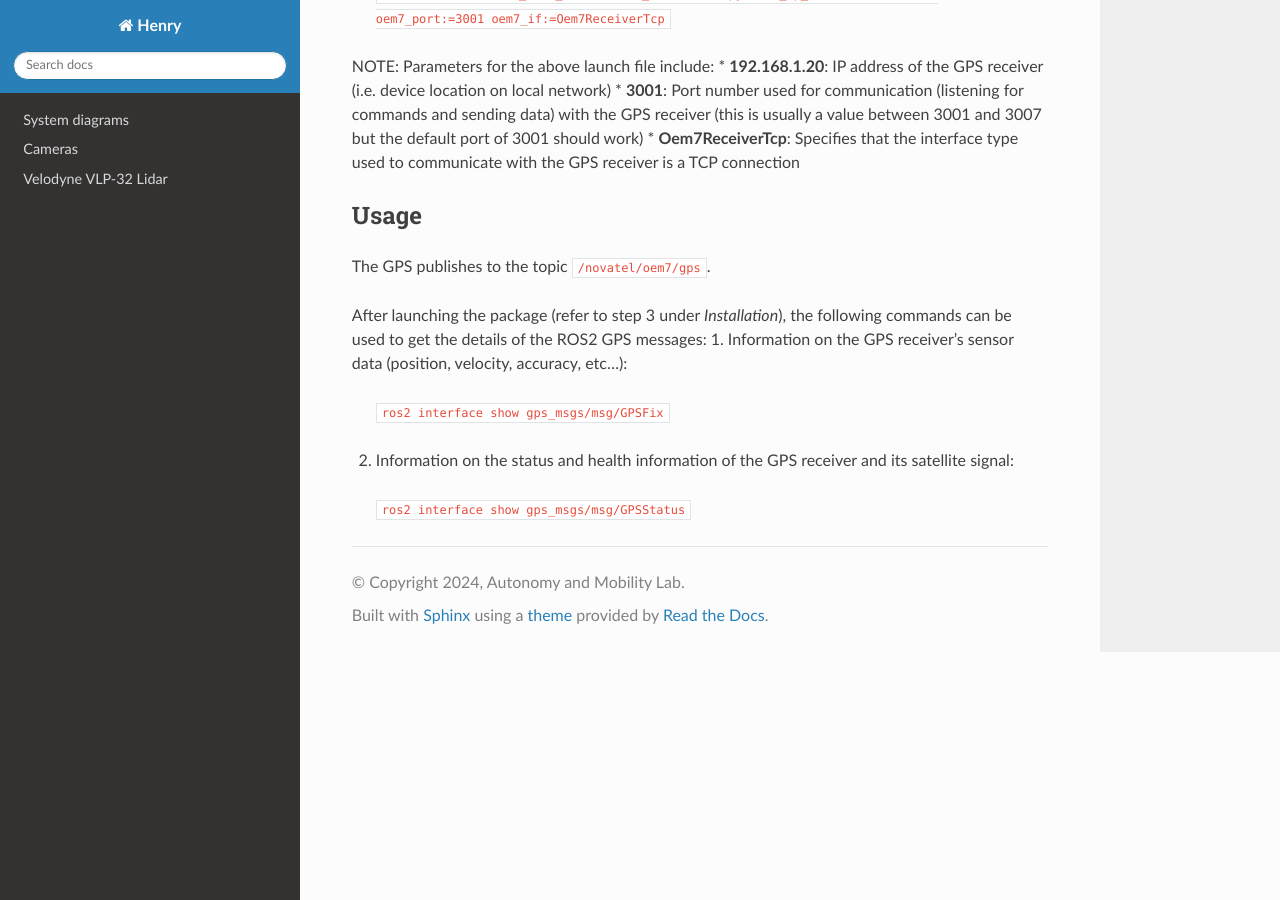
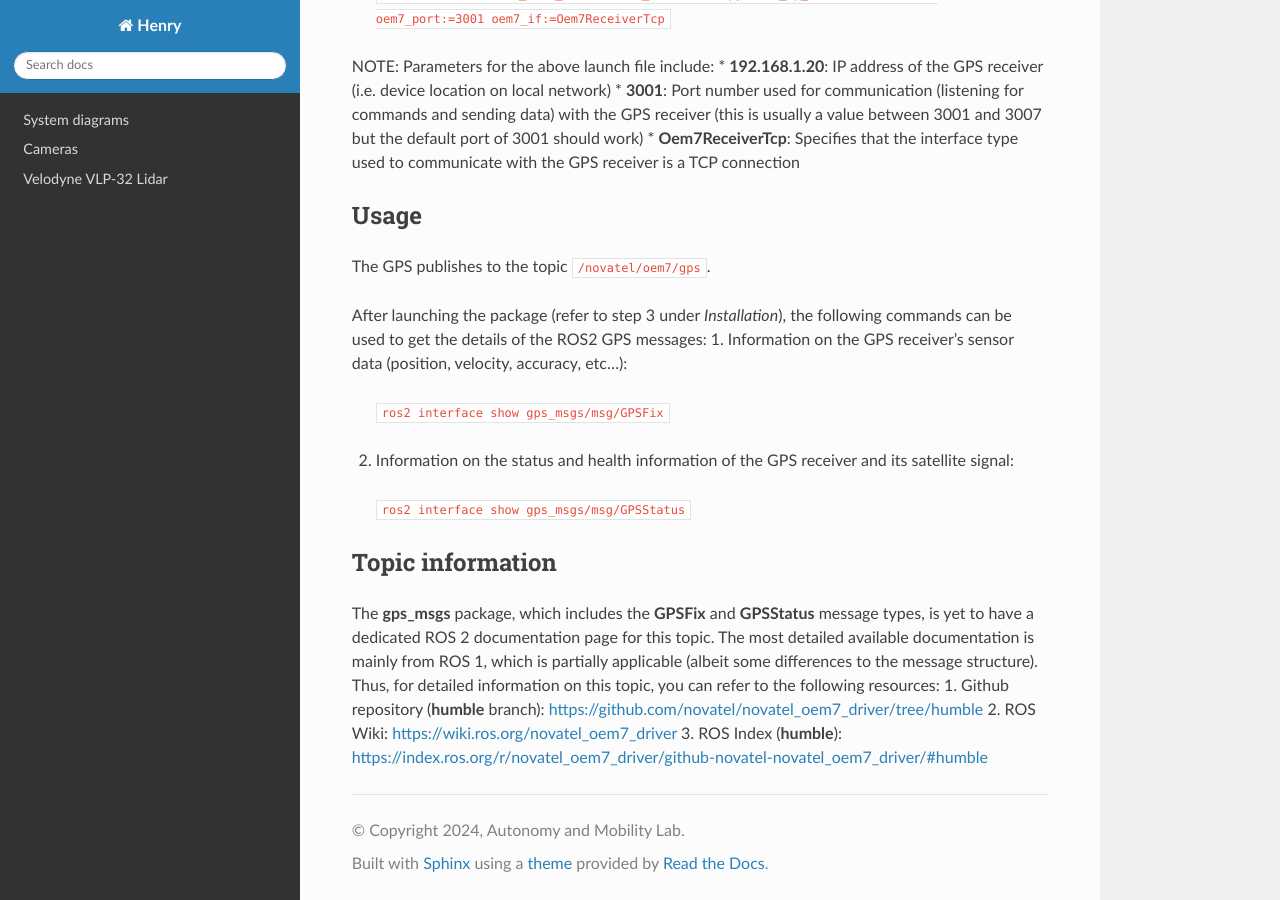
Before and after one commit to autonomymobilitylab/HenryRTD, a Sphinx documentation site: the page built from docs/source/gnss.rst, in a window 1280 px wide and 900 px high, scrolled down 645 px. Built offline with Sphinx 7.4.7 and the Read the Docs theme 3.1.0, drawn with Linux system fonts in a browser that asks for light colours; pages that are not in the unit, such as notebooks, are missing from menus; some of the changed text lies outside the part shown.

Commit message:
Added available topic documentation links

```diff
--- a/docs/source/gnss.rst
+++ b/docs/source/gnss.rst
@@ -34,3 +34,14 @@ After launching the package (refer to step 3 under *Installation*), the followin
  ``ros2 interface show gps_msgs/msg/GPSFix``
 2. Information on the status and health information of the GPS receiver and its satellite signal:
  ``ros2 interface show gps_msgs/msg/GPSStatus``
+
+.. _topic information:
+
+Topic information
+-----------------
+
+The **gps_msgs** package, which includes the **GPSFix** and **GPSStatus** message types, is yet to have a dedicated ROS 2 documentation page for this topic. The most detailed available documentation is mainly from ROS 1, which is partially applicable (albeit some differences to the message structure).
+Thus, for detailed information on this topic, you can refer to the following resources:
+1. Github repository (**humble** branch): https://github.com/novatel/novatel_oem7_driver/tree/humble
+2. ROS Wiki: https://wiki.ros.org/novatel_oem7_driver
+3. ROS Index (**humble**): https://index.ros.org/r/novatel_oem7_driver/github-novatel-novatel_oem7_driver/#humble
```
Also changed, not shown: other parts of docs/source/gnss.rst (+1 -1 lines).
